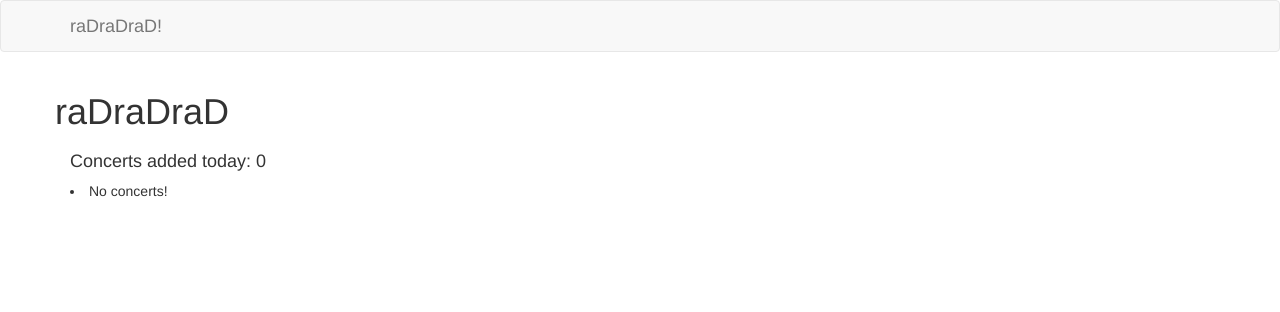
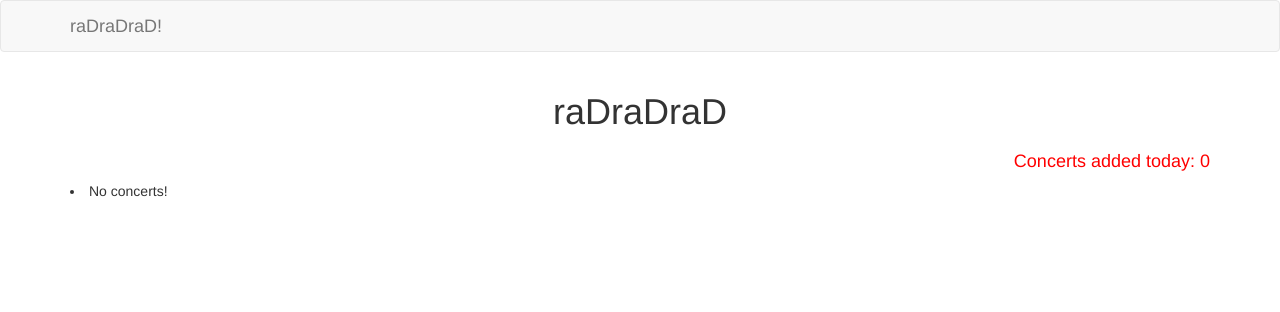
Before and after one commit to bwainstock/radradrad, a Flask app: page / in a window 1280 px wide. Shown: the top 312 px of the page. Run offline with Flask 2, Linux system fonts and the light colour scheme; data that the repository does not hold is empty; some libraries are stand-ins or nearby versions.

Commit message:
Site formatting

```diff
--- a/radradrad/static/radradrad.css
+++ b/radradrad/static/radradrad.css
@@ -9,3 +9,12 @@
 .date-header {
     text-align: center;
 }
+
+#added-today {
+    text-align: right;
+    color: red;
+}
+
+#title {
+    text-align: center;
+}
```
